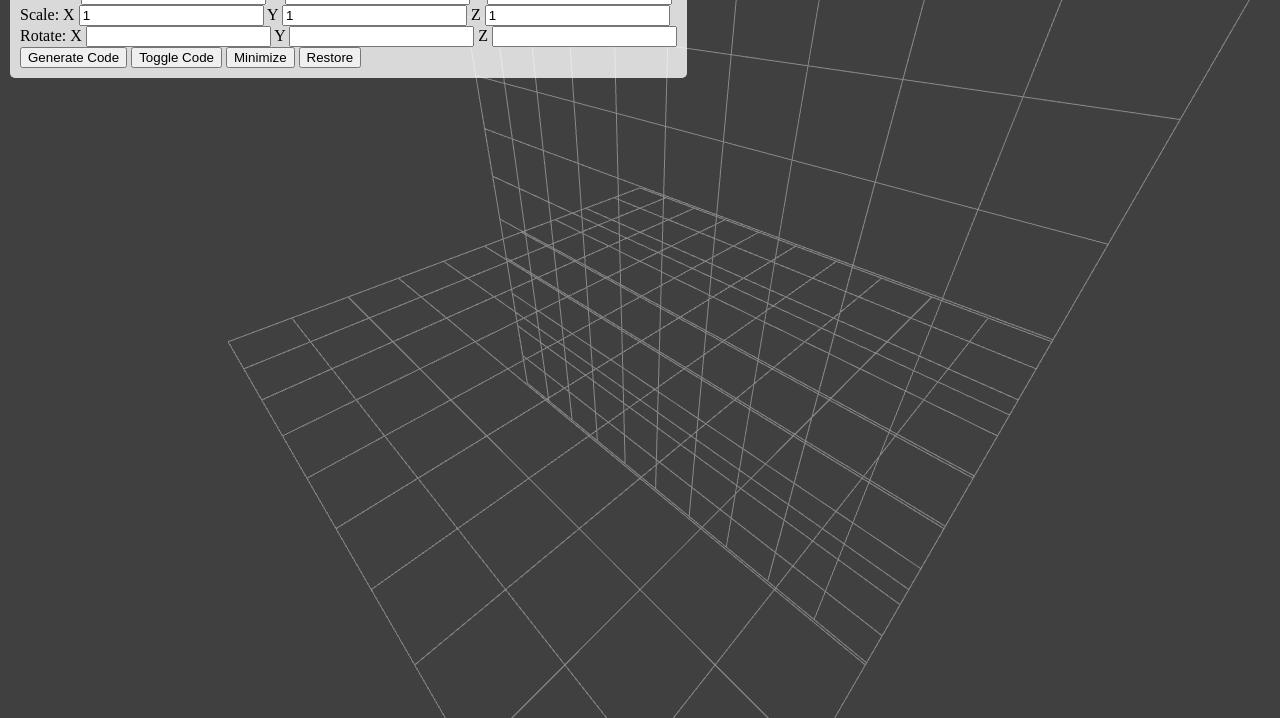
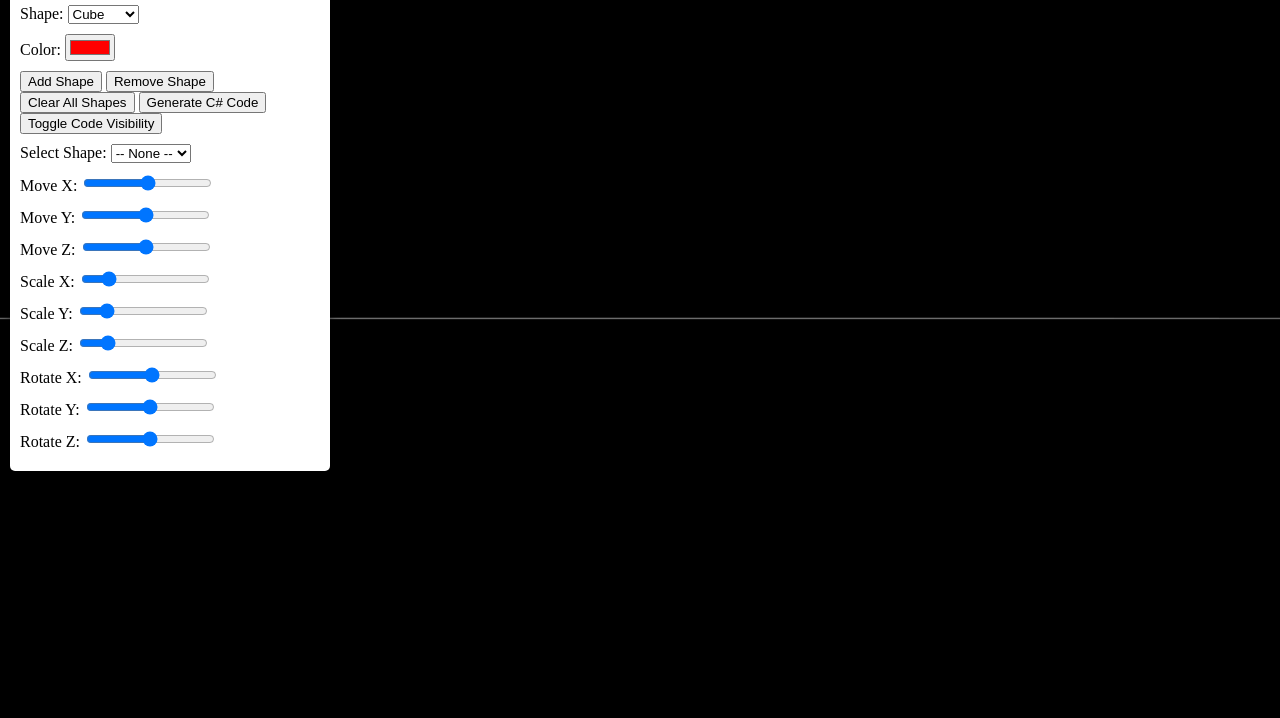
Before and after one commit to 3D-Model-Builder/3D-Model-Builder, a website: page index.html in a window 1280 px wide. Shown: the part 82-800 px from the top of the page. Drawn offline with nearby package versions, Linux system fonts and the light colour scheme; animation ran at ten frames a second.

Commit message:
sdghindex.html

```diff
--- a/index.html
+++ b/index.html
@@ -3,109 +3,210 @@
 <head>
     <meta charset="UTF-8">
     <meta name="viewport" content="width=device-width, initial-scale=1.0">
-    <title>3D Shape Creator</title>
+    <title>3D Model Builder</title>
     <style>
         body { margin: 0; overflow: hidden; }
+        #container { width: 100vw; height: 100vh; }
         #controlsContainer {
             position: absolute;
             top: 10px;
             left: 10px;
-            background: rgba(255, 255, 255, 0.8);
+            background: #fff;
             padding: 10px;
             border-radius: 5px;
-            z-index: 10;
+            box-shadow: 0 0 10px rgba(0, 0, 0, 0.5);
+            transition: all 0.3s ease;
+            width: 300px;
+            height: auto;
         }
-        .minimized { display: none; }
-        #codeOutput { display: none; white-space: pre; background: #000; color: #fff; padding: 10px; margin-top: 10px; }
-        #canvas-container { position: absolute; top: 0; left: 0; width: 100%; height: 100%; }
+        #controlsContainer.minimized {
+            width: 50px;
+            height: 50px;
+            overflow: hidden;
+            border-radius: 50%;
+            padding: 0;
+            box-shadow: 0 0 10px rgba(0, 0, 0, 0.5);
+            display: flex;
+            justify-content: center;
+            align-items: center;
+            right: 10px;
+            bottom: 10px;
+            top: auto;
+            left: auto;
+        }
+        #controlsContainer.minimized #controls { display: none; }
+        #controlsContainer.minimized #restoreButton { display: block; }
+        #controlsContainer #minimizeButton {
+            position: absolute;
+            top: 10px;
+            right: 10px;
+            width: 30px;
+            height: 30px;
+            background: #f0f0f0;
+            border: none;
+            border-radius: 50%;
+            cursor: pointer;
+        }
+        #controlsContainer #restoreButton {
+            display: none;
+            position: absolute;
+            bottom: 10px;
+            right: 10px;
+            width: 30px;
+            height: 30px;
+            background: #f0f0f0;
+            border: none;
+            border-radius: 50%;
+            cursor: pointer;
+        }
+        #controlsContainer #minimizeButton img,
+        #controlsContainer #restoreButton img {
+            width: 20px;
+            height: 20px;
+        }
+        #controlsContainer #codeOutput {
+            margin-top: 20px;
+            white-space: pre;
+            border: 1px solid #ccc;
+            padding: 10px;
+            display: none;
+        }
+        .control-group { margin-bottom: 10px; }
+        #bottomGrid {
+            position: absolute;
+            bottom: 0;
+            left: 0;
+            width: 100%;
+            height: 100%;
+            pointer-events: none;
+        }
+        .grid-line {
+            position: absolute;
+            background: rgba(0, 0, 0, 0.5); /* Darker grid lines */
+        }
     </style>
 </head>
 <body>
+    <div id="container"></div>
     <div id="controlsContainer">
+        <button id="minimizeButton" onclick="minimizeControls()">
+            <img src="https://img.icons8.com/ios/50/000000/minus.png" alt="Minimize" />
+        </button>
+        <button id="restoreButton" onclick="restoreControls()">
+            <img src="https://img.icons8.com/ios/50/000000/plus.png" alt="Restore" />
+        </button>
+        <div id="controls">
+            <h2>3D Model Builder</h2>
+            <div class="control-group">
+                <label for="shape">Shape:</label>
                 <select id="shape">
                     <option value="cube">Cube</option>
                     <option value="sphere">Sphere</option>
                     <option value="cylinder">Cylinder</option>
                 </select>
+            </div>
+            <div class="control-group">
+                <label for="color">Color:</label>
                 <input type="color" id="color" value="#ff0000">
+            </div>
+            <div class="control-group">
                 <button onclick="addShape()">Add Shape</button>
                 <button onclick="removeShape()">Remove Shape</button>
-        <button onclick="clearAllShapes()">Clear All</button>
-        <br>
+                <button onclick="clearAllShapes()">Clear All Shapes</button>
+                <button onclick="generateCode()">Generate C# Code</button>
+                <button onclick="toggleCodeVisibility()">Toggle Code Visibility</button>
+            </div>
+            <div class="control-group">
+                <label for="shapeSelect">Select Shape:</label>
                 <select id="shapeSelect" onchange="selectShape()">
                     <option value="">-- None --</option>
                 </select>
-        <br>
-        <label>Move: X <input type="number" id="moveX" step="0.1" onchange="moveShape()"></label>
-        <label>Y <input type="number" id="moveY" step="0.1" onchange="moveShape()"></label>
-        <label>Z <input type="number" id="moveZ" step="0.1" onchange="moveShape()"></label>
-        <br>
-        <label>Scale: X <input type="number" id="scaleX" step="0.1" value="1" onchange="scaleShape()"></label>
-        <label>Y <input type="number" id="scaleY" step="0.1" value="1" onchange="scaleShape()"></label>
-        <label>Z <input type="number" id="scaleZ" step="0.1" value="1" onchange="scaleShape()"></label>
-        <br>
-        <label>Rotate: X <input type="number" id="rotateX" step="1" onchange="rotateShape()"></label>
-        <label>Y <input type="number" id="rotateY" step="1" onchange="rotateShape()"></label>
-        <label>Z <input type="number" id="rotateZ" step="1" onchange="rotateShape()"></label>
-        <br>
-        <button onclick="generateCode()">Generate Code</button>
-        <button onclick="toggleCodeVisibility()">Toggle Code</button>
-        <button onclick="minimizeControls()">Minimize</button>
-        <button onclick="restoreControls()">Restore</button>
             </div>
-    <div id="canvas-container"></div>
-    <pre id="codeOutput"></pre>
-
+            <div class="control-group">
+                <label>Move X:</label>
+                <input type="range" id="moveX" min="-5" max="5" step="0.1" value="0" oninput="moveShape()">
+            </div>
+            <div class="control-group">
+                <label>Move Y:</label>
+                <input type="range" id="moveY" min="-5" max="5" step="0.1" value="0" oninput="moveShape()">
+            </div>
+            <div class="control-group">
+                <label>Move Z:</label>
+                <input type="range" id="moveZ" min="-5" max="5" step="0.1" value="0" oninput="moveShape()">
+            </div>
+            <div class="control-group">
+                <label>Scale X:</label>
+                <input type="range" id="scaleX" min="0.1" max="5" step="0.1" value="1" oninput="scaleShape()">
+            </div>
+            <div class="control-group">
+                <label>Scale Y:</label>
+                <input type="range" id="scaleY" min="0.1" max="5" step="0.1" value="1" oninput="scaleShape()">
+            </div>
+            <div class="control-group">
+                <label>Scale Z:</label>
+                <input type="range" id="scaleZ" min="0.1" max="5" step="0.1" value="1" oninput="scaleShape()">
+            </div>
+            <div class="control-group">
+                <label>Rotate X:</label>
+                <input type="range" id="rotateX" min="-180" max="180" step="1" value="0" oninput="rotateShape()">
+            </div>
+            <div class="control-group">
+                <label>Rotate Y:</label>
+                <input type="range" id="rotateY" min="-180" max="180" step="1" value="0" oninput="rotateShape()">
+            </div>
+            <div class="control-group">
+                <label>Rotate Z:</label>
+                <input type="range" id="rotateZ" min="-180" max="180" step="1" value="0" oninput="rotateShape()">
+            </div>
+            <div id="codeOutput"></div>
+        </div>
+    </div>
+    <div id="bottomGrid"></div>
     <script src="https://cdnjs.cloudflare.com/ajax/libs/three.js/r128/three.min.js"></script>
     <script>
-        let scene, camera, renderer;
-        let shapesGroup, shapes = [], shapeDetails = [], selectedShape = null;
-        let isRightMouseDown = false, lastMouseX = 0, lastMouseY = 0;
+        const scene = new THREE.Scene();
+        const camera = new THREE.PerspectiveCamera(75, window.innerWidth / window.innerHeight, 0.1, 1000);
+        const renderer = new THREE.WebGLRenderer({ antialias: true });
+        renderer.setSize(window.innerWidth, window.innerHeight);
+        renderer.shadowMap.enabled = true; // Enable shadows
+        renderer.shadowMap.type = THREE.PCFSoftShadowMap; // Soft shadows
+        document.getElementById('container').appendChild(renderer.domElement);
 
-        init();
+        // Create a grid
+        const gridHelper = new THREE.GridHelper(100, 10);
+        gridHelper.position.y = -0.01; // Slightly below the origin to avoid clipping issues
+        gridHelper.material.opacity = 0.5;
+        gridHelper.material.transparent = true;
+        scene.add(gridHelper);
 
-        function init() {
-            scene = new THREE.Scene();
+        // Create a background
+        scene.background = new THREE.Color(0x000000); // Black background
 
-            // Camera
-            camera = new THREE.PerspectiveCamera(75, window.innerWidth / window.innerHeight, 0.1, 1000);
-            camera.position.set(5, 5, 5);
-            camera.lookAt(0, 0, 0);
-
-            // Renderer
-            renderer = new THREE.WebGLRenderer({ antialias: true });
-            renderer.setSize(window.innerWidth, window.innerHeight);
-            renderer.setClearColor(0x404040); // Dark gray background
-            renderer.shadowMap.enabled = true; // Enable shadow mapping
-            document.getElementById('canvas-container').appendChild(renderer.domElement);
-
-            // Ambient Light
-            const ambientLight = new THREE.AmbientLight(0x404040, 1); // Dim ambient light
+        // Lighting
+        const ambientLight = new THREE.AmbientLight(0x404040, 0.5); // Soft ambient light
         scene.add(ambientLight);
 
-            // Directional Light
-            const directionalLight = new THREE.DirectionalLight(0xffffff, 1);
-            directionalLight.position.set(5, 10, 7.5);
-            directionalLight.castShadow = true;
+        const directionalLight = new THREE.DirectionalLight(0xffffff, 0.7);
+        directionalLight.position.set(5, 10, 5).normalize();
+        directionalLight.castShadow = true; // Enable shadows for directional light
         scene.add(directionalLight);
 
-            // Shapes Group
-            shapesGroup = new THREE.Group();
+        const pointLight = new THREE.PointLight(0xffffff, 1, 100);
+        pointLight.position.set(10, 10, 10);
+        pointLight.castShadow = true; // Enable shadows for point light
+        scene.add(pointLight);
+
+        camera.position.z = 5;
+
+        const shapesGroup = new THREE.Group();
         scene.add(shapesGroup);
 
-            // Bottom Grid
-            const gridHelperBottom = new THREE.GridHelper(10, 10, 0x888888, 0x888888);
-            gridHelperBottom.position.y = -0.5;
-            scene.add(gridHelperBottom);
-
-            // Back Grid
-            const gridHelperBack = new THREE.GridHelper(10, 10, 0x888888, 0x888888);
-            gridHelperBack.rotation.x = Math.PI / 2;
-            gridHelperBack.position.z = -0.5;
-            scene.add(gridHelperBack);
-
-            animate();
-        }
+        let shapes = [];
+        let shapeDetails = [];
+        let selectedShape = null;
+        let isRightMouseDown = false;
+        let lastMouseX = 0;
+        let lastMouseY = 0;
 
         function addShape() {
             const shapeType = document.getElementById('shape').value;
@@ -126,8 +227,8 @@
 
             const material = new THREE.MeshStandardMaterial({ color: color });
             const shape = new THREE.Mesh(geometry, material);
-            shape.castShadow = true; // Enable casting shadows
-            shape.receiveShadow = true; // Enable receiving shadows
+            shape.castShadow = true; // Enable shadow casting
+            shape.receiveShadow = true; // Enable shadow receiving
             shapesGroup.add(shape);
             shapes.push(shape);
 
@@ -206,68 +307,57 @@
         }
 
         function moveShape() {
-            if (!selectedShape) return;
-
+            if (selectedShape) {
                 selectedShape.position.set(
                     parseFloat(document.getElementById('moveX').value),
                     parseFloat(document.getElementById('moveY').value),
                     parseFloat(document.getElementById('moveZ').value)
                 );
-
-            updateShapeDetails();
+                shapeDetails[shapes.indexOf(selectedShape)].position = selectedShape.position.toArray();
+            }
         }
 
         function scaleShape() {
-            if (!selectedShape) return;
-
+            if (selectedShape) {
                 selectedShape.scale.set(
                     parseFloat(document.getElementById('scaleX').value),
                     parseFloat(document.getElementById('scaleY').value),
                     parseFloat(document.getElementById('scaleZ').value)
                 );
-
-            updateShapeDetails();
+                shapeDetails[shapes.indexOf(selectedShape)].scale = selectedShape.scale.toArray();
+            }
         }
 
         function rotateShape() {
-            if (!selectedShape) return;
-
+            if (selectedShape) {
                 selectedShape.rotation.set(
-                parseFloat(document.getElementById('rotateX').value) * (Math.PI / 180),
-                parseFloat(document.getElementById('rotateY').value) * (Math.PI / 180),
-                parseFloat(document.getElementById('rotateZ').value) * (Math.PI / 180)
+                    THREE.MathUtils.degToRad(parseFloat(document.getElementById('rotateX').value)),
+                    THREE.MathUtils.degToRad(parseFloat(document.getElementById('rotateY').value)),
+                    THREE.MathUtils.degToRad(parseFloat(document.getElementById('rotateZ').value))
                 );
-
-            updateShapeDetails();
-        }
-
-        function updateShapeDetails() {
-            const index = shapes.indexOf(selectedShape);
-            if (index !== -1) {
-                shapeDetails[index] = {
-                    type: document.getElementById('shape').value,
-                    color: document.getElementById('color').value,
-                    scale: selectedShape.scale.toArray(),
-                    position: selectedShape.position.toArray(),
-                    rotation: selectedShape.rotation.toArray()
-                };
+                shapeDetails[shapes.indexOf(selectedShape)].rotation = selectedShape.rotation.toArray();
             }
         }
 
         function generateCode() {
-            let code = 'const shapesGroup = new THREE.Group();\n';
+            let code = `using UnityEngine;\n\npublic class ShapeCreator : MonoBehaviour\n{\n    void Start()\n    {\n`;
+            code += `        GameObject shape0 = new GameObject("Shape0");\n`;
 
-            shapeDetails.forEach((detail, index) => {
-                code += `const shape${index}Geometry = new THREE.${capitalizeFirstLetter(detail.type)}Geometry(${getGeometryArgs(detail.type)});\n`;
-                code += `const shape${index}Material = new THREE.MeshStandardMaterial({ color: '${detail.color}' });\n`;
-                code += `const shape${index} = new THREE.Mesh(shape${index}Geometry, shape${index}Material);\n`;
-                code += `shape${index}.position.set(${detail.position.join(', ')});\n`;
-                code += `shape${index}.scale.set(${detail.scale.join(', ')});\n`;
-                code += `shape${index}.rotation.set(${detail.rotation.map(r => r * (180 / Math.PI)).join(', ')});\n`;
-                code += `shapesGroup.add(shape${index});\n`;
+            shapeDetails.forEach((shape, index) => {
+                if (index > 0) {
+                    let shapeCode = `        GameObject shape${index} = GameObject.CreatePrimitive(PrimitiveType.${shape.type.charAt(0).toUpperCase() + shape.type.slice(1)});\n`;
+                    shapeCode += `        shape${index}.transform.SetParent(shape0.transform);\n`;
+                    shapeCode += `        shape${index}.transform.localScale = new Vector3(${shape.scale[0].toFixed(2)}, ${shape.scale[1].toFixed(2)}, ${shape.scale[2].toFixed(2)});\n`;
+                    shapeCode += `        shape${index}.transform.localPosition = new Vector3(${shape.position[0].toFixed(2)}, ${shape.position[1].toFixed(2)}, ${shape.position[2].toFixed(2)});\n`;
+                    shapeCode += `        shape${index}.transform.localRotation = Quaternion.Euler(${(shape.rotation[0] * 180 / Math.PI).toFixed(2)}, ${(shape.rotation[1] * 180 / Math.PI).toFixed(2)}, ${(shape.rotation[2] * 180 / Math.PI).toFixed(2)});\n`;
+                    shapeCode += `        shape${index}.GetComponent<Renderer>().material.color = ColorUtility.TryParseHtmlString("${shape.color}", out Color color) ? color : Color.white;\n`;
+                    shapeCode += `\n`;
+
+                    code += shapeCode;
+                }
             });
 
-            code += 'scene.add(shapesGroup);\n';
+            code += `    }\n}\n`;
 
             document.getElementById('codeOutput').textContent = code;
         }
@@ -285,56 +375,64 @@
             document.getElementById('controlsContainer').classList.remove('minimized');
         }
 
-        function animate() {
-            requestAnimationFrame(animate);
-            renderer.render(scene, camera);
+        document.addEventListener('keydown', function(event) {
+            switch (event.key) {
+                case 'w':
+                    camera.position.z -= 0.1;
+                    break;
+                case 's':
+                    camera.position.z += 0.1;
+                    break;
+                case 'a':
+                    camera.position.x -= 0.1;
+                    break;
+                case 'd':
+                    camera.position.x += 0.1;
+                    break;
             }
-
-        function capitalizeFirstLetter(string) {
-            return string.charAt(0).toUpperCase() + string.slice(1);
-        }
-
-        function getGeometryArgs(type) {
-            switch (type) {
-                case 'cube': return '1, 1, 1';
-                case 'sphere': return '1, 32, 32';
-                case 'cylinder': return '1, 1, 2, 32';
-            }
-        }
-
-        window.addEventListener('resize', () => {
-            camera.aspect = window.innerWidth / window.innerHeight;
-            camera.updateProjectionMatrix();
-            renderer.setSize(window.innerWidth, window.innerHeight);
         });
 
-        window.addEventListener('mousedown', event => {
+        document.addEventListener('mousedown', function(event) {
             if (event.button === 2) {
                 isRightMouseDown = true;
                 lastMouseX = event.clientX;
                 lastMouseY = event.clientY;
+                event.preventDefault();
             }
         });
 
-        window.addEventListener('mouseup', () => {
+        document.addEventListener('mouseup', function(event) {
+            if (event.button === 2) {
                 isRightMouseDown = false;
+            }
         });
 
-        window.addEventListener('mousemove', event => {
+        document.addEventListener('mousemove', function(event) {
             if (isRightMouseDown) {
                 const deltaX = event.clientX - lastMouseX;
                 const deltaY = event.clientY - lastMouseY;
 
-                camera.rotation.y -= deltaX * 0.01;
-                camera.rotation.x -= deltaY * 0.01;
+                camera.rotation.y -= deltaX * 0.005;
 
                 lastMouseX = event.clientX;
                 lastMouseY = event.clientY;
             }
         });
 
-        window.addEventListener('wheel', event => {
-            camera.position.z += event.deltaY * 0.05;
+        function animate() {
+            requestAnimationFrame(animate);
+            renderer.render(scene, camera);
+        }
+        animate();
+
+        window.addEventListener('resize', () => {
+            renderer.setSize(window.innerWidth, window.innerHeight);
+            camera.aspect = window.innerWidth / window.innerHeight;
+            camera.updateProjectionMatrix();
+        });
+
+        document.addEventListener('contextmenu', function(event) {
+            event.preventDefault();
         });
     </script>
 </body>
```
Lines whose indentation alone changed are shown as unchanged.
